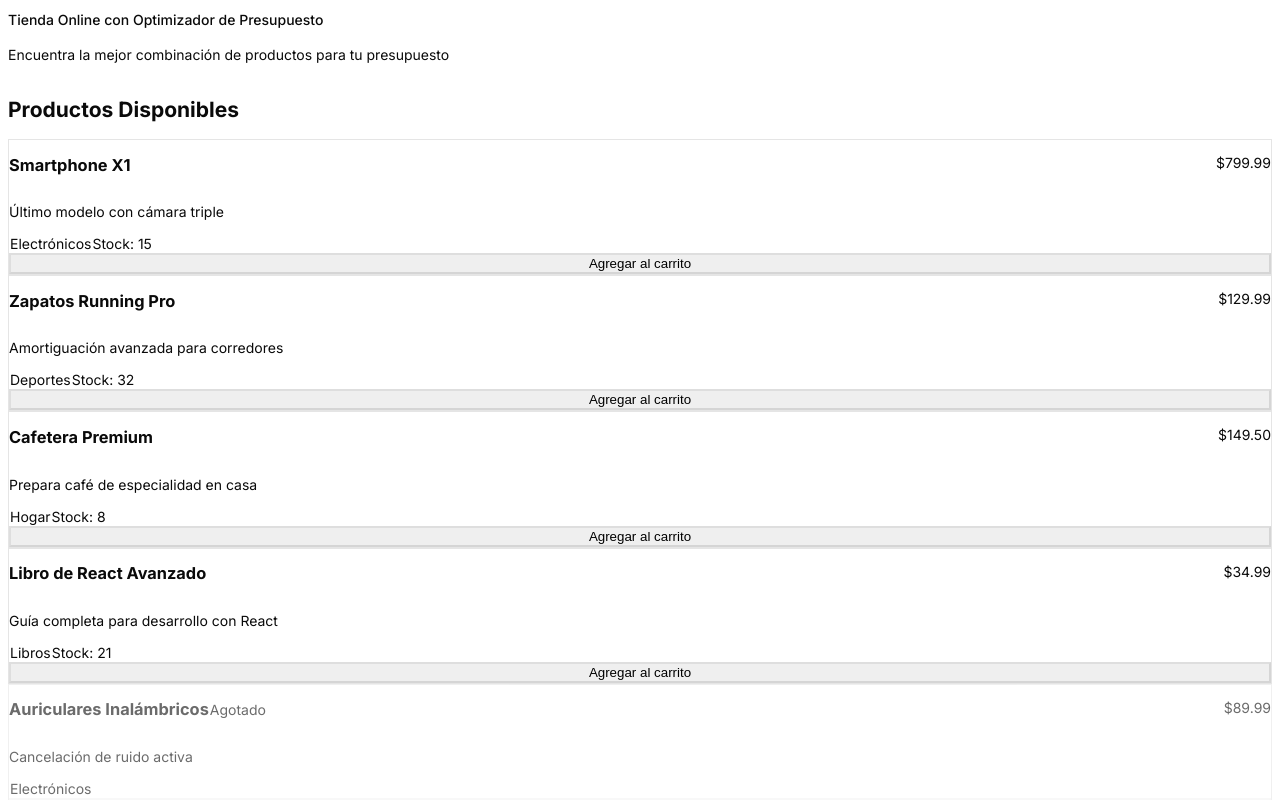
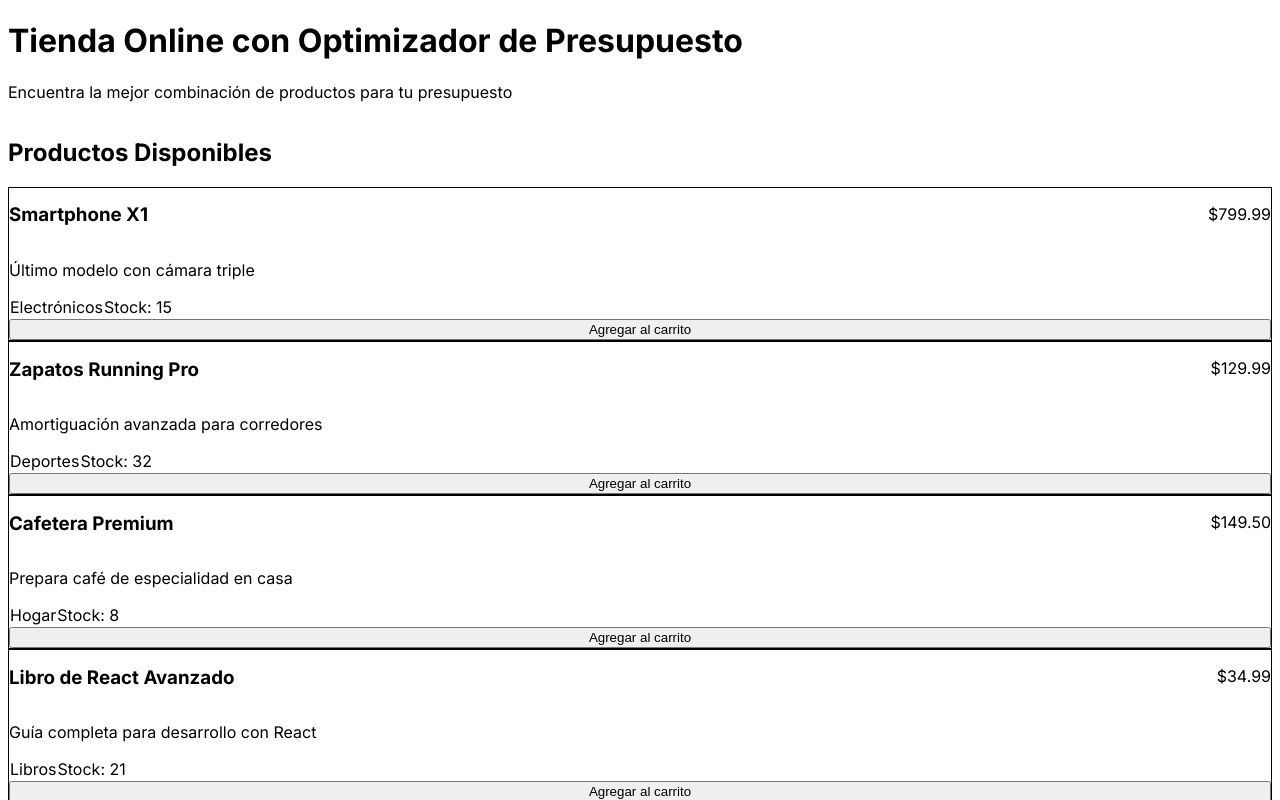
Before and after one commit to JeissonWeeDev/prueba-tecnica-hoytrabajas, a Next.js app: page / in a window 1280 px wide. Shown: the top 800 px of the page. Built offline with nearby package versions, Linux system fonts and the light colour scheme.

Commit message:
refactor: clean up layout.js by removing unused variables.css import and adjusting Inter font declaration

```diff
--- a/src/app/layout.js
+++ b/src/app/layout.js
@@ -1,6 +1,10 @@
 import { Inter } from "next/font/google";
 import "./globals.css";
-import "./variables.css";
+
+const inter = Inter({
+  subsets: ["latin"],
+  display: "swap",
+});
 
 export const metadata = {
   title: "Techinal Test - HoyTrabajas",
@@ -8,15 +12,10 @@
     "This is a technical test for HoyTrabajas was created by Jeison Leon",
 };
 
-const inter = Inter({
-  subsets: ["latin"],
-  display: "swap",
-});
-
 export default function RootLayout({ children }) {
   return (
     <html lang="es" className={inter.className}>
-      <body className="bg-background text-foreground">
+      <body className="min-h-screen bg-background text-foreground">
         {children}
       </body>
     </html>
```
